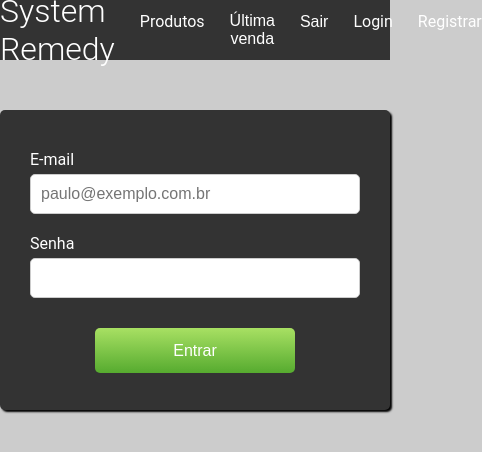
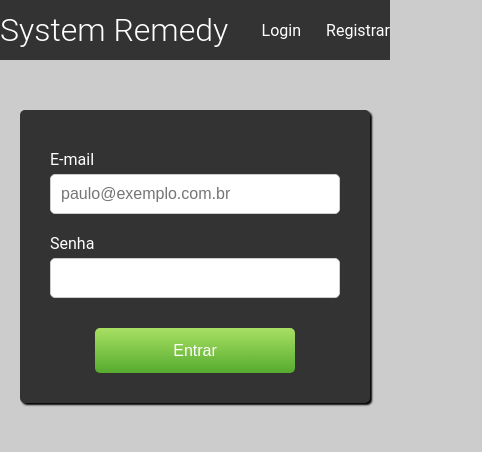
Before and after one commit to desen-eduardo/Gertrudes, a React (Create React App) app in the folder front-end/: page /login in a window 390 px wide. Shown: the top 452 px of the page, 482 px wide, since content can reach past the window. Built offline with nearby package versions, Linux system fonts and the light colour scheme.

Commit message:
foi instalado alguns lib do react como cookie-js, qs, configurado sistema de login, foi adaptado para o mobile

```diff
--- a/front-end/package.json
+++ b/front-end/package.json
@@ -6,6 +6,8 @@
     "@testing-library/jest-dom": "^5.11.4",
     "@testing-library/react": "^11.1.0",
     "@testing-library/user-event": "^12.1.10",
+    "js-cookie": "^3.0.1",
+    "qs": "^6.10.1",
     "react": "^17.0.2",
     "react-dom": "^17.0.2",
     "react-router-dom": "^5.3.0",
--- a/front-end/src/Components/Header/index.js
+++ b/front-end/src/Components/Header/index.js
@@ -1,18 +1,35 @@
+import React from 'react';
 import {HeaderPage} from './styled';
 import { Link } from 'react-router-dom';
+import { isLogged,doLogout } from '../../helpers/authHandler';
 
 const Header = () => {
+    let logged = isLogged();
+
+    const handleLogout = () => {
+        doLogout();
+        window.location.href = '/login';
+    }
+
     return(
         <HeaderPage>
             <div className="container">
                 <h1>System Remedy</h1>
                 <div className="menu">
                     <ul>
-                        <li><Link to="/">Produtos</Link></li>
-                        <li><button className="unlink">Última venda</button></li>
-                        <li><button className="unlink">Sair</button></li>
-                        <li><Link to="/login">Login</Link></li>
-                        <li><Link to="/registrar">Registrar</Link></li>
+                        {logged &&
+                            <>
+                            <li><Link to="/">Produtos</Link></li>
+                            <li><button className="unlink">Última venda</button></li>
+                            <li><button className="unlink" onClick={handleLogout}>Sair</button></li>
+                            </>
+                        }
+                        {!logged &&
+                            <>
+                            <li><Link to="/login">Login</Link></li>
+                            <li><Link to="/registrar">Registrar</Link></li>
+                            </>
+                        }
                     </ul>
                 </div>
             </div>
--- a/front-end/src/Page/Home/index.js
+++ b/front-end/src/Page/Home/index.js
@@ -1,5 +1,6 @@
 
 const Home = ()=> {
+
     return(
         <h1>Home</h1>
     );
--- a/front-end/src/Page/Login/index.js
+++ b/front-end/src/Page/Login/index.js
@@ -1,21 +1,72 @@
-
-import { Box } from './styled';
+import React ,{useState} from 'react';
+import useApi from '../../helpers/gertrudesAPI';
+import { doLogin } from '../../helpers/authHandler';
+import { Main,Box } from './styled';
 
 const Login = ()=> {
+    const api = useApi();
+
+    const [showError,setShowError] = useState(false);
+    const [message,setMessage] = useState('');
+    const [email,setEmail] = useState('');
+    const [password,setPassword] = useState('');
+    const [disabled,setDisabled] = useState(false);
+
+    const handleSubmit = async (e)=> {
+        e.preventDefault();
+        setDisabled(true);
+
+        const json = await api.login(email,password);
+
+        if (json.error) {
+            setMessage(json.error);
+            setShowError(true);
+        } else {
+            doLogin(json.token);
+            window.location.href = '/';
+        }
+
+        setDisabled(false);
+    }
+
     return(
+        <Main>
             <Box>
+                {showError &&
+                    <div className="alert alert-danger">
+                        <p>{message}</p>
+                    </div>
+                }
+                <form onSubmit={handleSubmit}>
                     <div className="form-group">
                         <label htmlFor="email">E-mail</label>
-                <input type="e-mail" id="email" placeholder="paulo@exemplo.com.br" />
+                        <input type="e-mail"
+                            id="email"
+                            placeholder="paulo@exemplo.com.br"
+                            required
+                            disabled={disabled}
+                            onChange={({target})=>{
+                                setEmail(target.value)
+                            }} value={email}
+                        />
                     </div>
                     <div className="form-group">
                         <label htmlFor="senha">Senha</label>
-                <input type="password" id="senha" />
+                        <input type="password"
+                            id="senha"
+                            required
+                            disabled={disabled}
+                            onChange={({target})=>{
+                                setPassword(target.value)
+                            }} value={password}
+                        />
                     </div>
                     <div className="main-button">
-                <button className="btn btn-success">Entrar</button>
+                        <button className="btn btn-success" type="submit" disabled={disabled}>Entrar</button>
                     </div>
+                </form>
             </Box>
+        </Main>
     );
 }
 
--- a/front-end/src/Page/Login/styled.js
+++ b/front-end/src/Page/Login/styled.js
@@ -1,8 +1,13 @@
 import styled from "styled-components";
+
+export const Main = styled.div`
+    width:100%;
+    box-sizing: border-box;
+    padding: 0px 20px;
+`;
 
 export const Box = styled.div`
     max-width: 500px;
-    height: 300px;
     width: 100%;
     box-sizing: border-box;
     padding: 30px 30px;
@@ -10,6 +15,24 @@ export const Box = styled.div`
     margin: 50px auto;
     border-radius: 5px;
     box-shadow: 2px 2px 2px #000;
+
+    .alert{
+        width:100%;
+        height: 45px;
+        margin-bottom: 10px;
+        display: flex;
+        align-items: center;
+        justify-content: center;
+        box-sizing: border-box;
+        padding: 0 5px;
+    }
+
+    .alert-danger{
+        border-radius: 5px;
+        border: 1px solid #ff0000;
+        background: linear-gradient(to top, rgb(203, 45, 62), rgb(239, 71, 58));
+        color:#fff;
+    }
 
     .form-group{
         width:100%;
@@ -34,6 +57,10 @@ export const Box = styled.div`
             font-size: 1rem;
             color: #666;
         }
+
+        input[type=e-mail]:disabled,input[type=password]:disabled{
+            color:#fff;
+        }
     }
     .main-button{
         margin-top: 20px;
--- /dev/null
+++ b/front-end/src/helpers/authHandler.js
@@ -0,0 +1,15 @@
+import Cookies from 'js-cookie';
+import Cookie from 'js-cookie';
+
+export const isLogged = () => {
+    let token = Cookie.get('token');
+    return (token) ? true : false;
+}
+
+export const doLogin = (token) => {
+    Cookie.set('token',token);
+}
+
+export const doLogout = () => {
+    Cookie.remove('token');
+}
--- /dev/null
+++ b/front-end/src/helpers/gertrudesAPI.js
@@ -0,0 +1,65 @@
+import Cookies from "js-cookie";
+import qs from 'qs';
+
+const BASEAPI = 'http://localhost:8000/api';
+
+const apiFetchPost = async (endpoint,body) => {
+
+    if (!body.token) {
+        let token = Cookies.get('token');
+        if (token) {
+            body.token = token;
+        }
+    }
+
+    const res = await fetch(BASEAPI+endpoint,{
+        method:'POST',
+        headers:{
+            'Accept':'Application/json',
+            'Content-Type':'Application/json'
+        },
+        body:JSON.stringify(body)
+    });
+
+    const json = await res.json();
+
+    if (json.notallowed) {
+        window.location.href = '/login';
+        return;
+    }
+
+    return json;
+}
+
+const apiFetchGet = async (endpoint,body = []) => {
+
+    if (!body.token) {
+        let token = Cookies.get('token');
+        if (token) {
+            body.token = token;
+        }
+    }
+
+    const res = await fetch(`${BASEAPI+endpoint}?${qs.stringify(body)}`);
+    const json = await res.json();
+
+    if (json.notallowed) {
+        window.location.href = '/login';
+        return;
+    }
+
+    return json;
+}
+
+const gertrudesAPI = {
+    login:async(email,password) => {
+        const json = await apiFetchPost(
+            '/auth/login',
+            {email,password}
+        );
+
+        return json;
+    }
+}
+
+export default () => gertrudesAPI;
--- a/front-end/src/index.js
+++ b/front-end/src/index.js
@@ -3,8 +3,6 @@ import ReactDOM from 'react-dom';
 import App from './App';
 
 ReactDOM.render(
-  <React.StrictMode>
-    <App />
-  </React.StrictMode>,
+    <App />,
   document.getElementById('root')
 );
--- a/front-end/src/styles/GlobalStyled.js
+++ b/front-end/src/styles/GlobalStyled.js
@@ -16,4 +16,5 @@ export default createGlobalStyle`
     a{text-decoration:none;}
     ul{list-style:none;}
     button{cursor:pointer;}
+    button:disabled{cursor:not-allowed;}
 `;
```
Also changed, not shown: 1 other file (tests, documents, lock files or other folders). Lines whose indentation alone changed are shown as unchanged.
